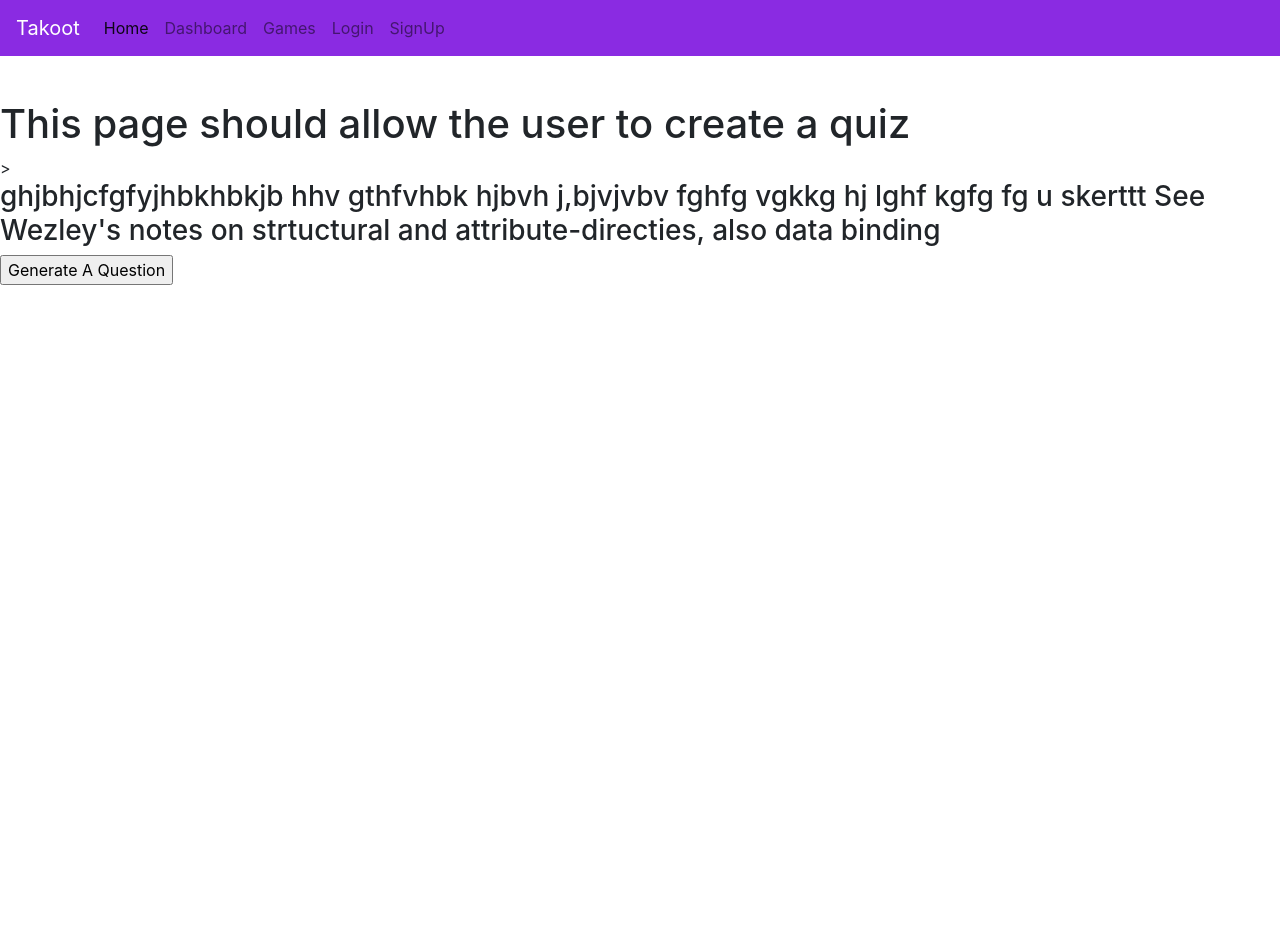
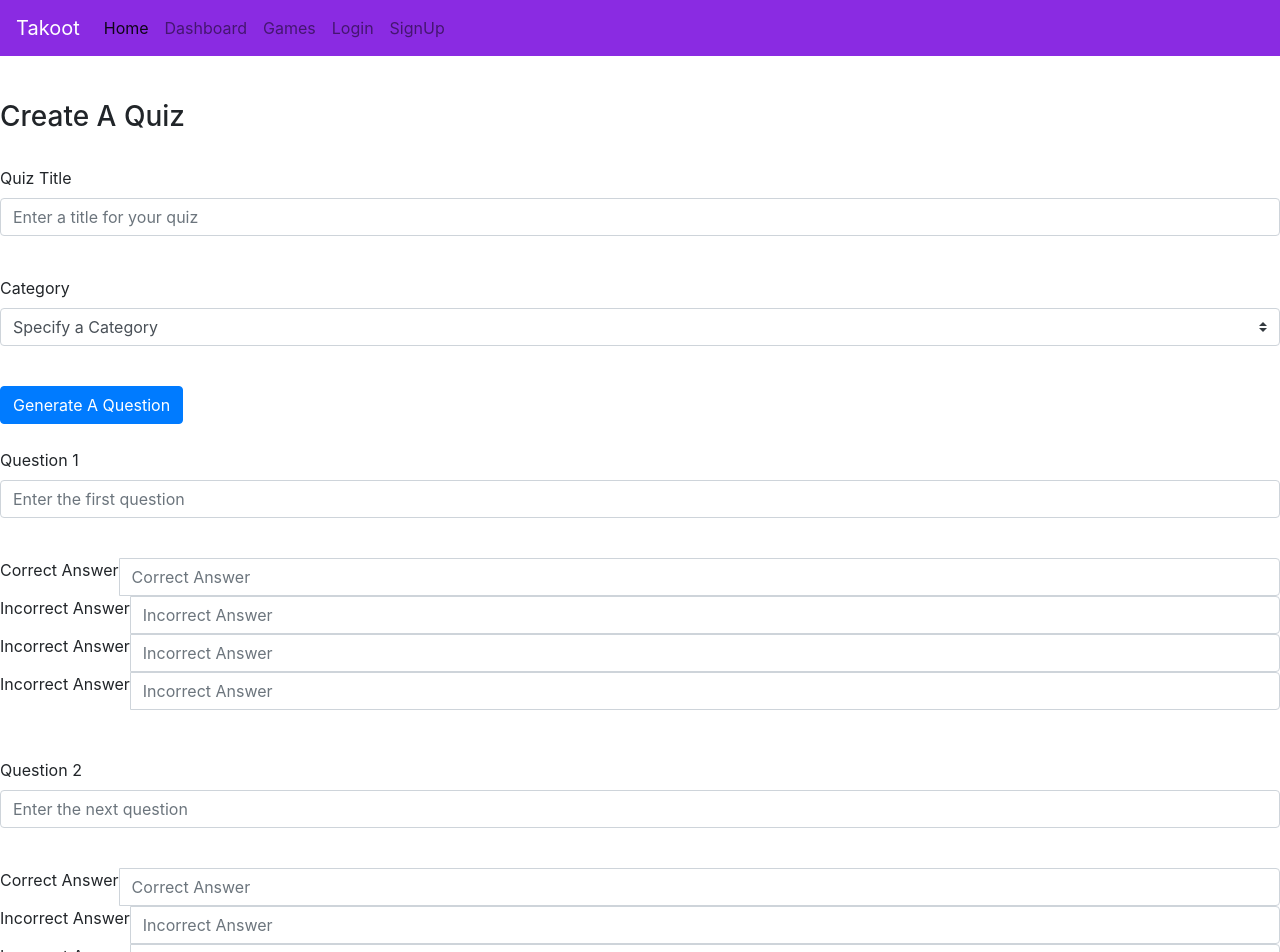
Before and after one commit to Zmaraz/Takoot-Front, an Angular app: page /questions in a window 1280 px wide. Shown: the top 952 px of the page. Before the commit the page ends 800 px from the top, so only its background shows below. Built offline with nearby package versions, Linux system fonts and the light colour scheme.

Commit message:
finish question input fields working on getting user input

```diff
--- a/src/app/questions/questions.component.css
+++ b/src/app/questions/questions.component.css
@@ -0,0 +1,3 @@
+html, body {
+    margin-left: 10%;
+}
--- a/src/app/questions/questions.component.html
+++ b/src/app/questions/questions.component.html
@@ -1,31 +1,16 @@
-<h1>
-
-  This page should allow the user to create a quiz
-
-
-
-</h1>>
-<h3>
-ghjbhjcfgfyjhbkhbkjb hhv gthfvhbk hjbvh j,bjvjvbv fghfg vgkkg hj lghf  kgfg  fg u
-  skerttt See Wezley's notes on strtuctural and attribute-directies, also data binding
-</h3>
-<!-- hopefully this button will generate a random question-->
-<input (click)="getQuestion()" type="submit" value="Generate A Question" class="inputButton"/>
-<!-- <p *ngIf="question">
-     <li  *ngFor="let quest of question.results"> {{quest}} </li>
-</p> -->
+<h3>Create A Quiz</h3>
+<br />
 <ul *ngIf="question">
-    <li  *ngFor="let quest of question.results">
+  <li *ngFor="let quest of question.results">
     <p>{{ quest.question }}</p>
 
     <ul>
-        <li id="correct"> <input type="radio" name="wrong" value="true" > {{ quest.correct_answer }} </li>
-        <li *ngFor="let answer of quest.incorrect_answers"> <input type="radio" name="wrong" value="false"> {{ answer }} </li>
+      <li id="correct"> <input type="radio" name="wrong" value="true"> {{ quest.correct_answer }} </li>
+      <li *ngFor="let answer of quest.incorrect_answers"> <input type="radio" name="wrong" value="false"> {{ answer }}
+      </li>
     </ul>
   </li>
 </ul>
-
-
 
 <!--
   have an empty question generator that asks for:
@@ -33,8 +18,187 @@ ghjbhjcfgfyjhbkhbkjb hhv gthfvhbk hjbvh j,bjvjvbv fghfg vgkkg hj lghf  kgfg  fg
   2. 10 blank questions with 4 answer choices
   3.
 -->
+<form>
+  <div class="form-group">
+    <label for="quizTitle">Quiz Title</label>
+    <input type="text" class="form-control" id="quizTitle" aria-describedby="quizTitleHelp" placeholder="Enter a title for your quiz">
+  </div>
+  <br>
+
+
+  <!-- category drop down should be here -->
+  <div class="form-group">
+    <label for="category">Category</label>
+    <select id="category" name="category" class="custom-select">
+      <option selected>Specify a Category</option>
+      <option class="category" id="movies" value="1">Movies</option>
+      <option class="category" id="television" value="2">Television</option>
+      <option class="category" id="animals" value="3">Animals</option>
+      <option class="category" id="olympics" value="4">Olympic Sports</option>
+      <option class="category" id="geology" value="6">Geology</option>
+    </select>
+  </div>
+  <br>
+
+
+  <!-- this will generate a random question -->
+  <input (click)="getQuestion()" type="submit" value="Generate A Question" class="btn btn-primary" />
+  <br>
+  <br>
 
   <!--
-  when the user clicks the option to generate a random question, use this API link:
-https://opentdb.com/api.php?amount=1
+    here, we will add dynamic form fields for adding questions and answers
   -->
+
+  <div class="form-group">
+    <label for="quest1">Question 1</label>
+    <input type="text" class="form-control" id="quest1" placeholder="Enter the first question">
+  </div>
+  <br>
+
+  <!-- <div class="input-group">
+      <span class="input-group-addon">Text</span>
+      <input id="msg" type="text" class="form-control" name="msg" placeholder="Additional Info">
+    </div> -->
+
+  <div class="input-group">
+    <span class="input-group-addon">Correct Answer</span> <br>
+    <input id="correct" type="text" class="form-control" name="correct" placeholder="Correct Answer">
+  </div>
+
+  <div class="input-group">
+    <span class="input-group-addon">Incorrect Answer</span>
+    <input id="incorrect1" type="text" class="form-control" name="incorrect1" placeholder="Incorrect Answer">
+  </div>
+
+  <div class="input-group">
+    <span class="input-group-addon">Incorrect Answer</span>
+    <input id="incorrect2" type="text" class="form-control" name="incorrect1" placeholder="Incorrect Answer">
+  </div>
+
+  <div class="input-group">
+    <span class="input-group-addon">Incorrect Answer</span>
+    <input id="incorrect3" type="text" class="form-control" name="incorrect1" placeholder="Incorrect Answer">
+  </div>
+
+  <br>
+  <br>
+
+  <div class="form-group">
+    <label for="quest1">Question 2</label>
+    <input type="text" class="form-control" id="quest1" placeholder="Enter the next question">
+  </div>
+  <br>
+
+  <div class="input-group">
+    <span class="input-group-addon">Correct Answer</span> <br>
+    <input id="correct" type="text" class="form-control" name="correct" placeholder="Correct Answer">
+  </div>
+
+  <div class="input-group">
+    <span class="input-group-addon">Incorrect Answer</span>
+    <input id="incorrect1" type="text" class="form-control" name="incorrect1" placeholder="Incorrect Answer">
+  </div>
+
+  <div class="input-group">
+    <span class="input-group-addon">Incorrect Answer</span>
+    <input id="incorrect2" type="text" class="form-control" name="incorrect1" placeholder="Incorrect Answer">
+  </div>
+
+  <div class="input-group">
+    <span class="input-group-addon">Incorrect Answer</span>
+    <input id="incorrect3" type="text" class="form-control" name="incorrect1" placeholder="Incorrect Answer">
+  </div>
+
+  <br>
+  <br>
+
+  <div class="form-group">
+    <label for="quest1">Question 3</label>
+    <input type="text" class="form-control" id="quest1" placeholder="Enter the next question">
+  </div>
+  <br>
+
+  <div class="input-group">
+    <span class="input-group-addon">Correct Answer</span> <br>
+    <input id="correct" type="text" class="form-control" name="correct" placeholder="Correct Answer">
+  </div>
+
+  <div class="input-group">
+    <span class="input-group-addon">Incorrect Answer</span>
+    <input id="incorrect1" type="text" class="form-control" name="incorrect1" placeholder="Incorrect Answer">
+  </div>
+
+  <div class="input-group">
+    <span class="input-group-addon">Incorrect Answer</span>
+    <input id="incorrect2" type="text" class="form-control" name="incorrect1" placeholder="Incorrect Answer">
+  </div>
+
+  <div class="input-group">
+    <span class="input-group-addon">Incorrect Answer</span>
+    <input id="incorrect3" type="text" class="form-control" name="incorrect1" placeholder="Incorrect Answer">
+  </div>
+
+  <br>
+  <br>
+
+  <div class="form-group">
+    <label for="quest1">Question 4</label>
+    <input type="text" class="form-control" id="quest1" placeholder="Enter the next question">
+  </div>
+  <br>
+
+  <div class="input-group">
+    <span class="input-group-addon">Correct Answer</span> <br>
+    <input id="correct" type="text" class="form-control" name="correct" placeholder="Correct Answer">
+  </div>
+
+  <div class="input-group">
+    <span class="input-group-addon">Incorrect Answer</span>
+    <input id="incorrect1" type="text" class="form-control" name="incorrect1" placeholder="Incorrect Answer">
+  </div>
+
+  <div class="input-group">
+    <span class="input-group-addon">Incorrect Answer</span>
+    <input id="incorrect2" type="text" class="form-control" name="incorrect1" placeholder="Incorrect Answer">
+  </div>
+
+  <div class="input-group">
+    <span class="input-group-addon">Incorrect Answer</span>
+    <input id="incorrect3" type="text" class="form-control" name="incorrect1" placeholder="Incorrect Answer">
+  </div>
+
+  <br>
+  <br>
+
+  <div class="form-group">
+    <label for="quest1">Question 5</label>
+    <input type="text" class="form-control" id="quest1" placeholder="Enter the next question">
+  </div>
+  <br>
+
+  <div class="input-group">
+    <span class="input-group-addon">Correct Answer</span> <br>
+    <input id="correct" type="text" class="form-control" name="correct" placeholder="Correct Answer">
+  </div>
+
+  <div class="input-group">
+    <span class="input-group-addon">Incorrect Answer</span>
+    <input id="incorrect1" type="text" class="form-control" name="incorrect1" placeholder="Incorrect Answer">
+  </div>
+
+  <div class="input-group">
+    <span class="input-group-addon">Incorrect Answer</span>
+    <input id="incorrect2" type="text" class="form-control" name="incorrect1" placeholder="Incorrect Answer">
+  </div>
+
+  <div class="input-group">
+    <span class="input-group-addon">Incorrect Answer</span>
+    <input id="incorrect3" type="text" class="form-control" name="incorrect1" placeholder="Incorrect Answer">
+  </div>
+
+  <br>
+  <br>
+
+  <button type="submit" class="btn btn-primary">Create a Quiz!</button>
+</form>
```
Lines whose indentation alone changed are shown as unchanged.
